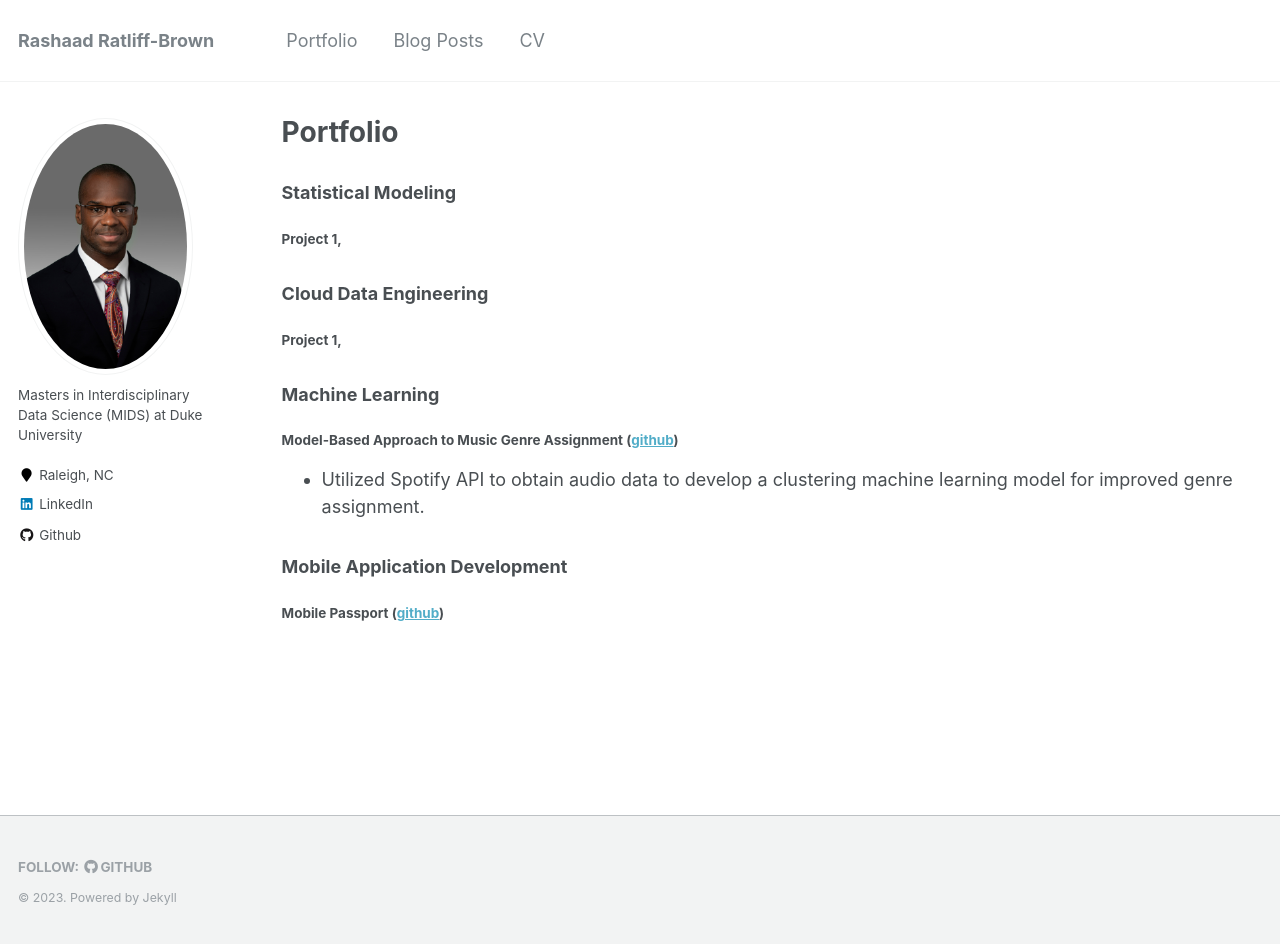
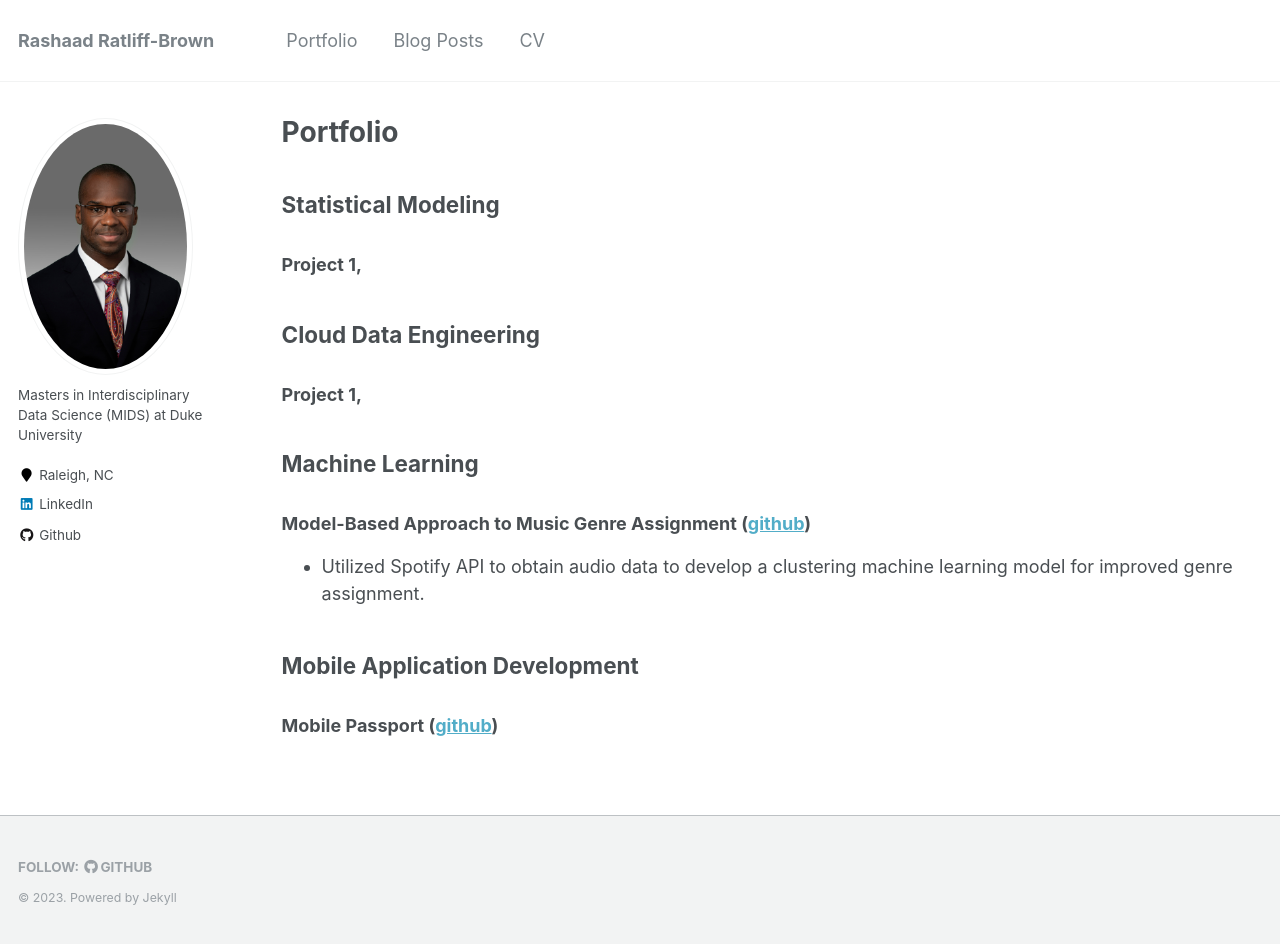
Before and after one commit to caratliff/caratliff.github.io, a Jekyll site: the page built from _pages/portfolio.md, in a window 1280 px wide and 944 px high. Built offline with Jekyll 4.4.1, drawn with Linux system fonts in a browser that asks for light colours.

```diff
--- a/_pages/portfolio.md
+++ b/_pages/portfolio.md
@@ -7,15 +7,15 @@ author_profile: true
 
 
 
-### Statistical Modeling
-#### Project 1,
+## Statistical Modeling
+### Project 1,
 
-### Cloud Data Engineering
-#### Project 1,
+## Cloud Data Engineering
+### Project 1,
 
-### Machine Learning
-#### Model-Based Approach to Music Genre Assignment ([github](https://github.com/rmratliffbrown/ml-genre-assignment))
+## Machine Learning
+### Model-Based Approach to Music Genre Assignment ([github](https://github.com/rmratliffbrown/ml-genre-assignment))
 * Utilized Spotify API to obtain audio data to develop a clustering machine learning model for improved genre assignment.
 
-### Mobile Application Development
-#### Mobile Passport ([github](https://github.com/rmratliffbrown/mobile-passport))
+## Mobile Application Development
+### Mobile Passport ([github](https://github.com/rmratliffbrown/mobile-passport))
```
